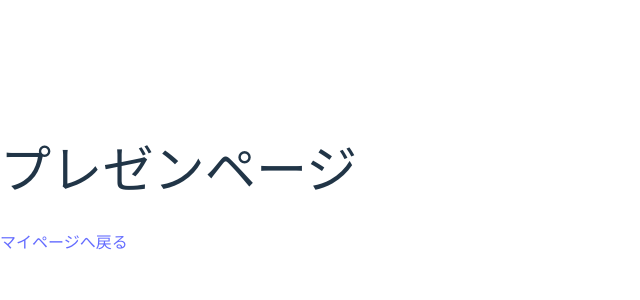
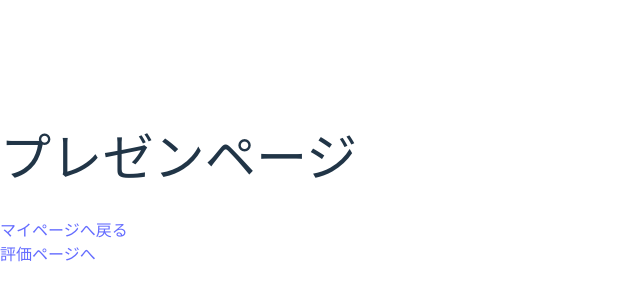
Before and after one commit to maixp089/aikotoba, a React (Vite) app in the folder frontend/: page /presentation in a window 1280 px wide. Shown: the part 220-520 px from the top of the page, without its empty margins (0-640 px from the left). Built offline with nearby package versions, Linux system fonts and the light colour scheme.

Commit message:
add: 評価ページ遷移

```diff
--- a/frontend/src/pages/Presentation.tsx
+++ b/frontend/src/pages/Presentation.tsx
@@ -1,10 +1,11 @@
-import { BackToMyPage } from "../components";
+import { BackToMyPage, ToEvaluation } from "../components";
 
 const Presentation = () => {
   return (
     <div>
       <h1>プレゼンページ</h1>
       <BackToMyPage />
+      <ToEvaluation />
     </div>
   );
 };
--- a/frontend/src/pages/Record.tsx
+++ b/frontend/src/pages/Record.tsx
@@ -1,10 +1,11 @@
-import { BackToMyPage } from "../components";
+import { BackToMyPage, ToEvaluation } from "../components";
 
 const Record = () => {
   return (
     <div>
       <h1>記録ページ</h1>
       <BackToMyPage />
+      <ToEvaluation />
     </div>
   );
 };
```
